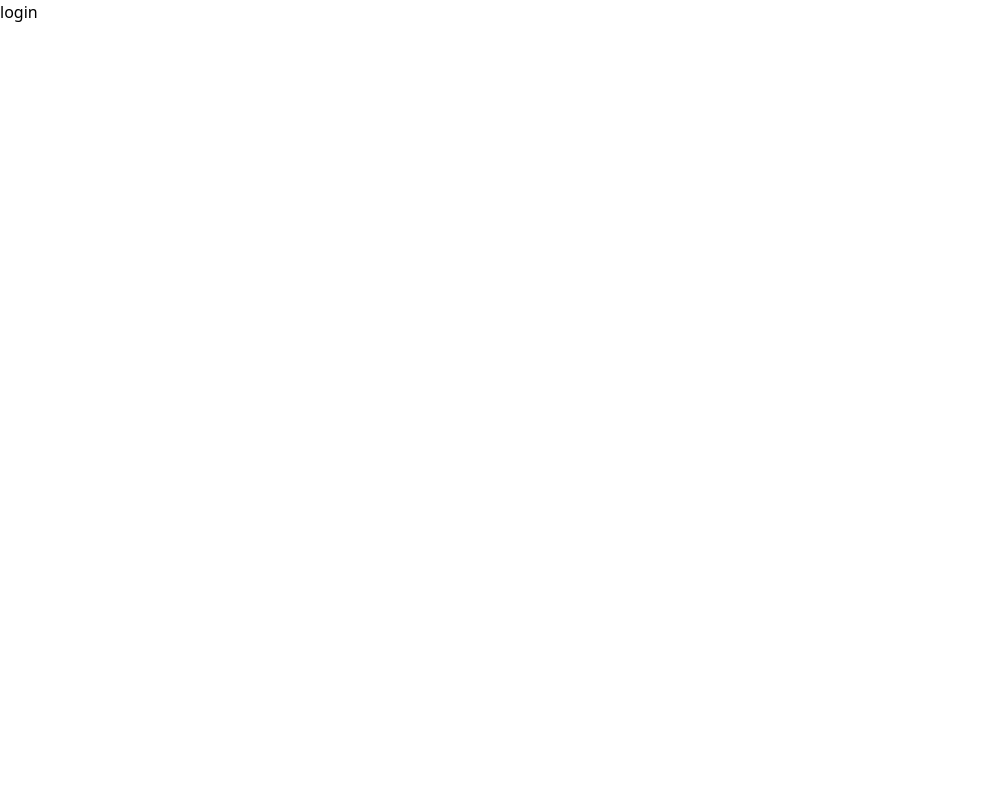
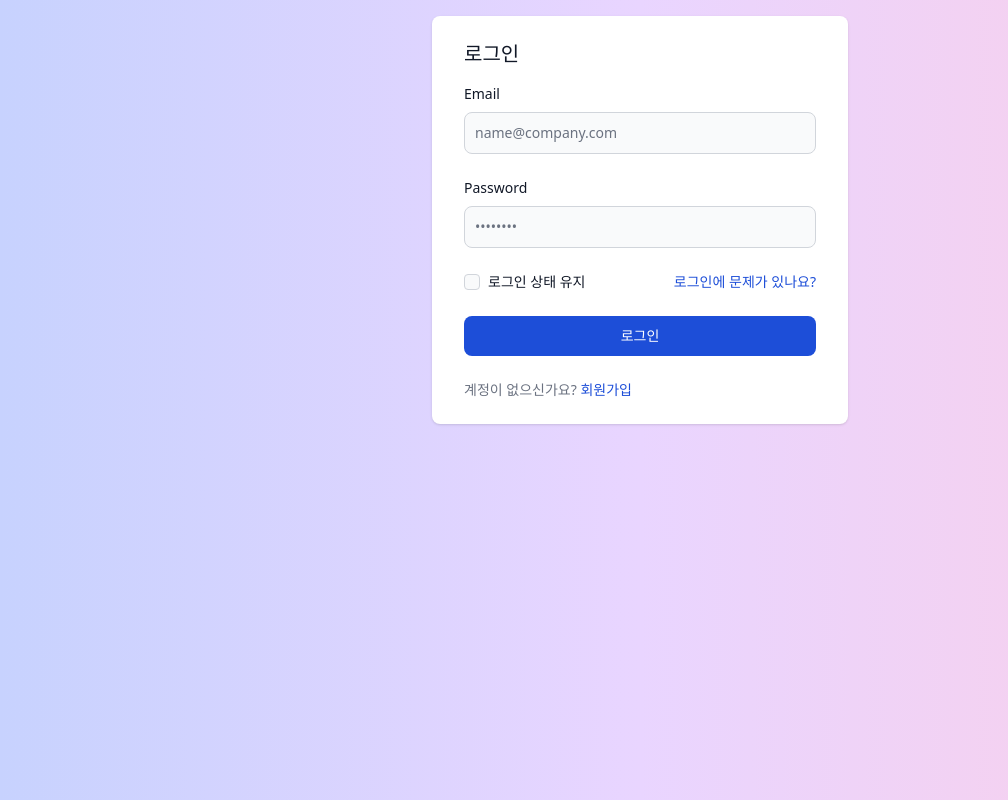
Before and after one commit to Newserenity/oku-app, a Next.js app: page /users/login in a window 1280 px wide. Shown: the whole page, without its empty margins (0-1008 px from the left). Built offline with nearby package versions, Linux system fonts and the light colour scheme.

Commit message:
hearder fix

```diff
--- /dev/null
+++ b/components/buttons/XButton.tsx
@@ -0,0 +1,30 @@
+import React from "react";
+
+function XButton() {
+  return (
+    <>
+      <button
+        type="button"
+        className="absolute top-3 right-2.5 text-gray-400 bg-transparent hover:bg-gray-200 hover:text-gray-900 rounded-lg text-sm p-1.5 ml-auto inline-flex items-center dark:hover:bg-gray-800 dark:hover:text-white"
+        data-modal-toggle="authentication-modal"
+      >
+        <svg
+          aria-hidden="true"
+          className="w-5 h-5"
+          fill="currentColor"
+          viewBox="0 0 20 20"
+          xmlns="http://www.w3.org/2000/svg"
+        >
+          <path
+            fill-rule="evenodd"
+            d="M4.293 4.293a1 1 0 011.414 0L10 8.586l4.293-4.293a1 1 0 111.414 1.414L11.414 10l4.293 4.293a1 1 0 01-1.414 1.414L10 11.414l-4.293 4.293a1 1 0 01-1.414-1.414L8.586 10 4.293 5.707a1 1 0 010-1.414z"
+            clip-rule="evenodd"
+          ></path>
+        </svg>
+        <span className="sr-only">Close modal</span>
+      </button>
+    </>
+  );
+}
+
+export default XButton;
--- a/components/navigators/Header.tsx
+++ b/components/navigators/Header.tsx
@@ -10,6 +10,7 @@
 import Image from "next/image";
 import SearchBar from "./SearchBar";
 import EventBar from "./EventBar";
+import Link from "next/link";
 
 const navigation = {
   categories: [
@@ -145,7 +146,7 @@
   return classes.filter(Boolean).join(" ");
 }
 
-export default function Example() {
+function Header() {
   const [open, setOpen] = useState(false);
 
   return (
@@ -204,11 +205,8 @@
             <div className="flex h-16 items-center">
               <div className="ml-auto flex items-center">
                 <div className="hidden lg:flex lg:flex-1 lg:items-center lg:justify-end lg:space-x-6">
-                  <a
-                    href="#"
-                    className="text-sm font-medium text-gray-700 hover:text-gray-800"
-                  >
-                    로그인
+                  <a className="text-sm font-medium text-gray-700 hover:text-gray-800">
+                    <Link href="/users/login">로그인</Link>
                   </a>
                   <span className="h-6 w-px bg-gray-200" aria-hidden="true" />
                   <a
@@ -236,3 +234,5 @@
     </div>
   );
 }
+
+export default Header;
--- a/pages/users/login.tsx
+++ b/pages/users/login.tsx
@@ -1,7 +1,97 @@
 import React from "react";
 
 function login() {
-  return <div>login</div>;
+  return (
+    <>
+      <div className="h-screen w-full flex flex-col justify-center items-center bg-gradient-to-r from-indigo-200 via-purple-200 to-pink-200">
+        <div className="relative p-4 w-full max-w-md h-full">
+          <div className="relative bg-white rounded-lg shadow dark:bg-gray-700">
+            <div className="py-6 px-6 lg:px-8">
+              <h3 className="mb-4 text-xl font-medium text-gray-900 dark:text-white">
+                로그인
+              </h3>
+              <form className="space-y-6" action="#">
+                {/* email */}
+                <div>
+                  <label
+                    htmlFor="email"
+                    className="block mb-2 text-sm font-medium text-gray-900 dark:text-gray-300"
+                  >
+                    Email
+                  </label>
+                  <input
+                    type="email"
+                    name="email"
+                    id="email"
+                    className="bg-gray-50 border border-gray-300 text-gray-900 text-sm rounded-lg focus:ring-blue-500 focus:border-blue-500 block w-full p-2.5 dark:bg-gray-600 dark:border-gray-500 dark:placeholder-gray-400 dark:text-white"
+                    placeholder="name@company.com"
+                  />
+                </div>
+                {/* password */}
+                <div>
+                  <label
+                    htmlFor="password"
+                    className="block mb-2 text-sm font-medium text-gray-900 dark:text-gray-300"
+                  >
+                    Password
+                  </label>
+                  <input
+                    type="password"
+                    name="password"
+                    id="password"
+                    placeholder="••••••••"
+                    className="bg-gray-50 border border-gray-300 text-gray-900 text-sm rounded-lg focus:ring-blue-500 focus:border-blue-500 block w-full p-2.5 dark:bg-gray-600 dark:border-gray-500 dark:placeholder-gray-400 dark:text-white"
+                  />
+                </div>
+
+                <div className="flex justify-between">
+                  {/* 로그인 상태 유지 */}
+                  <div className="flex items-start">
+                    <div className="flex items-center h-5">
+                      <input
+                        id="remember"
+                        type="checkbox"
+                        value=""
+                        className="w-4 h-4 bg-gray-50 rounded border border-gray-300 focus:ring-3 focus:ring-blue-300 dark:bg-gray-600 dark:border-gray-500 dark:focus:ring-blue-600 dark:ring-offset-gray-800"
+                      />
+                    </div>
+                    <label
+                      htmlFor="remember"
+                      className="ml-2 text-sm font-medium text-gray-900 dark:text-gray-300"
+                    >
+                      로그인 상태 유지
+                    </label>
+                  </div>
+
+                  <a
+                    href="#"
+                    className="text-sm text-blue-700 hover:underline dark:text-blue-500"
+                  >
+                    로그인에 문제가 있나요?
+                  </a>
+                </div>
+                <button
+                  type="submit"
+                  className="w-full text-white bg-blue-700 hover:bg-blue-800 focus:ring-4 focus:outline-none focus:ring-blue-300 font-medium rounded-lg text-sm px-5 py-2.5 text-center dark:bg-blue-600 dark:hover:bg-blue-700 dark:focus:ring-blue-800"
+                >
+                  로그인
+                </button>
+                <div className="text-sm font-medium text-gray-500 dark:text-gray-300">
+                  계정이 없으신가요?{" "}
+                  <a
+                    href="#"
+                    className="text-blue-700 hover:underline dark:text-blue-500"
+                  >
+                    회원가입
+                  </a>
+                </div>
+              </form>
+            </div>
+          </div>
+        </div>
+      </div>
+    </>
+  );
 }
 
 export default login;
--- /dev/null
+++ b/pages/users/signin.tsx
@@ -0,0 +1,7 @@
+import React from "react";
+
+function signin() {
+  return <div>signin</div>;
+}
+
+export default signin;
```
